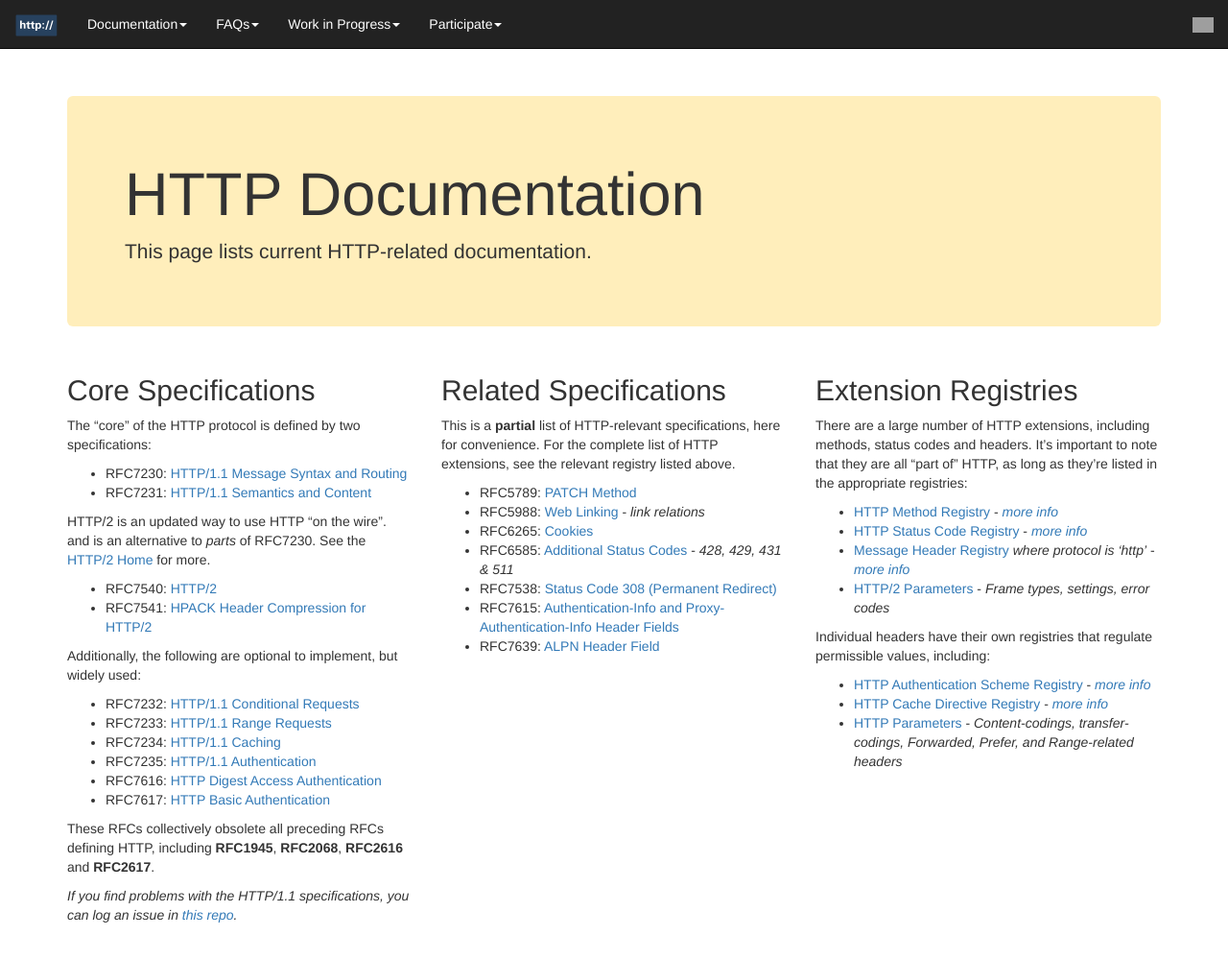
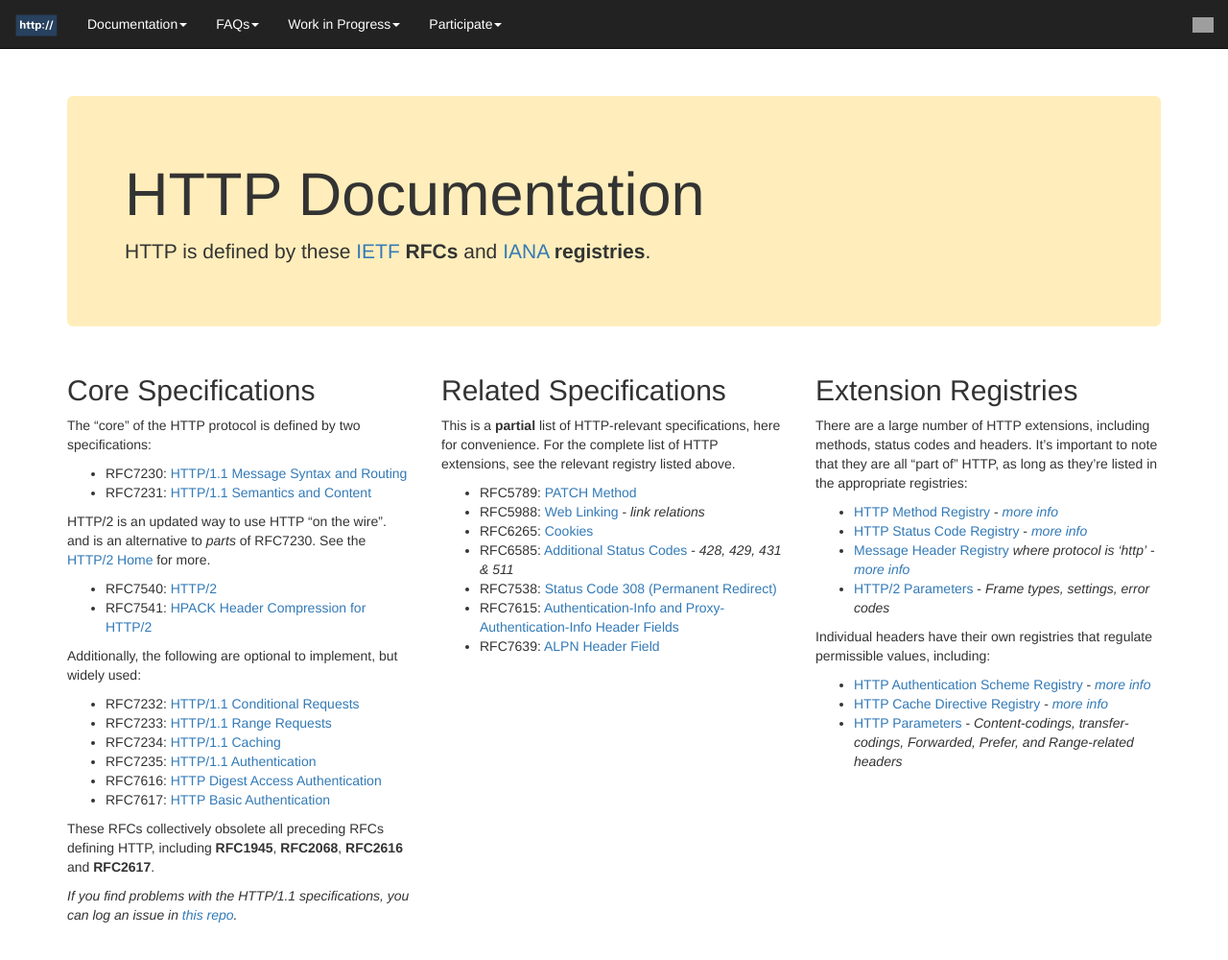
Before and after one commit to httpwg/httpwg.github.io, a Jekyll site: the page built from specs/index.md, in a window 1280 px wide and 1073 px high. Shown: the top 1000 px of the window at 96% size. Built offline with Jekyll 4.4.1, drawn with Linux system fonts in a browser that asks for light colours; nearby versions of some CDN libraries; library files that are not in the unit come from our copies; grey boxes are pictures that could not be loaded.

Commit message:
better subhead

```diff
--- a/specs/index.md
+++ b/specs/index.md
@@ -7,4 +7,4 @@ col3: _reg.md
 jumbotron-bg: /asset/dial.jpg
 ---
 
-This page lists current HTTP-related documentation.
+HTTP is defined by these [IETF](https://ietf.org/) **RFCs** and [IANA](https://www.iana.org/) **registries**.
```
